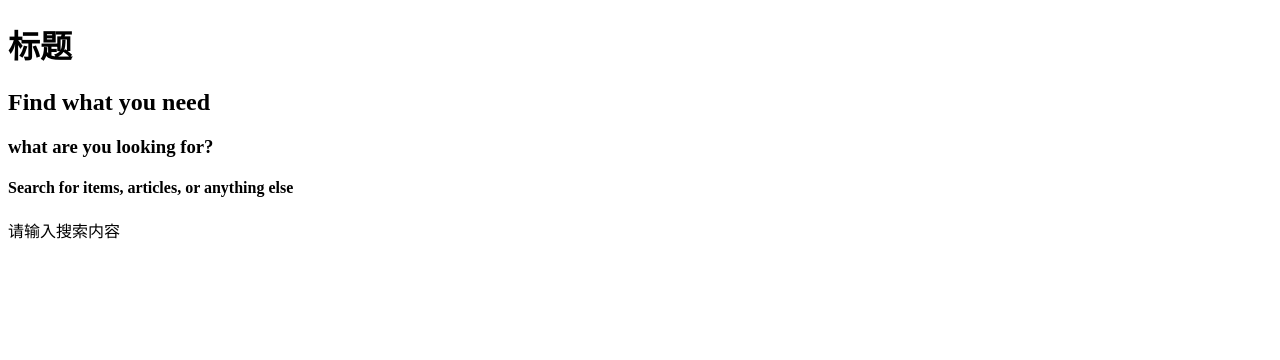
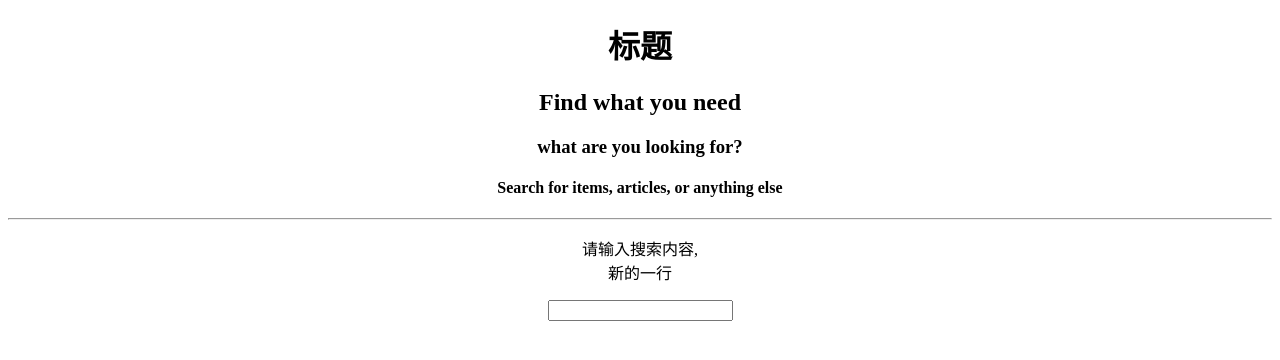
Before and after one commit to garveyhu/react, a React (Vite) app: page / in a window 1280 px wide. Shown: the top 360 px of the page. Built offline with nearby package versions, Linux system fonts and the light colour scheme.

Commit message:
feat: auth api

```diff
--- /dev/null
+++ b/src/pages/home/index.less
@@ -0,0 +1,3 @@
+.text-center {
+  text-align: center;
+}
--- a/src/pages/home/index.tsx
+++ b/src/pages/home/index.tsx
@@ -1,12 +1,21 @@
+import './index.less';
+
 const Input = () => {
   return (
     <>
-      <h1>标题</h1>
-      <h2>Find what you need</h2>
-      <h3>what are you looking for?</h3>
-      <h4>Search for items, articles, or anything else</h4>
-
-      <p>请输入搜索内容</p>
+      <h1 className="text-center">标题</h1>
+      <h2 className="text-center">Find what you need</h2>
+      <h3 className="text-center">what are you looking for?</h3>
+      <h4 className="text-center">Search for items, articles, or anything else</h4>
+      <hr />
+      <p className="text-center">
+        请输入搜索内容,
+        <br />
+        新的一行
+      </p>
+      <div className="text-center">
+        <input type="text" className="text-center" />
+      </div>
     </>
   );
 };
--- a/src/types/complex/services.d.ts
+++ b/src/types/complex/services.d.ts
@@ -7,6 +7,6 @@ export interface ResultVO<T = any> {
 }
 
 export interface PageParams {
-  pageNum: number;
-  pageSize: number;
+  pageNum?: number;
+  pageSize?: number;
 }
```
Also changed, not shown: src/services/admin/user.ts (+10 -10 lines), src/services/auth/login.ts (added, +24 -0 lines), src/types/admin/user/user.d.ts (+8 -8 lines), src/types/auth/login/login-info.d.ts (added, +13 -0 lines).
